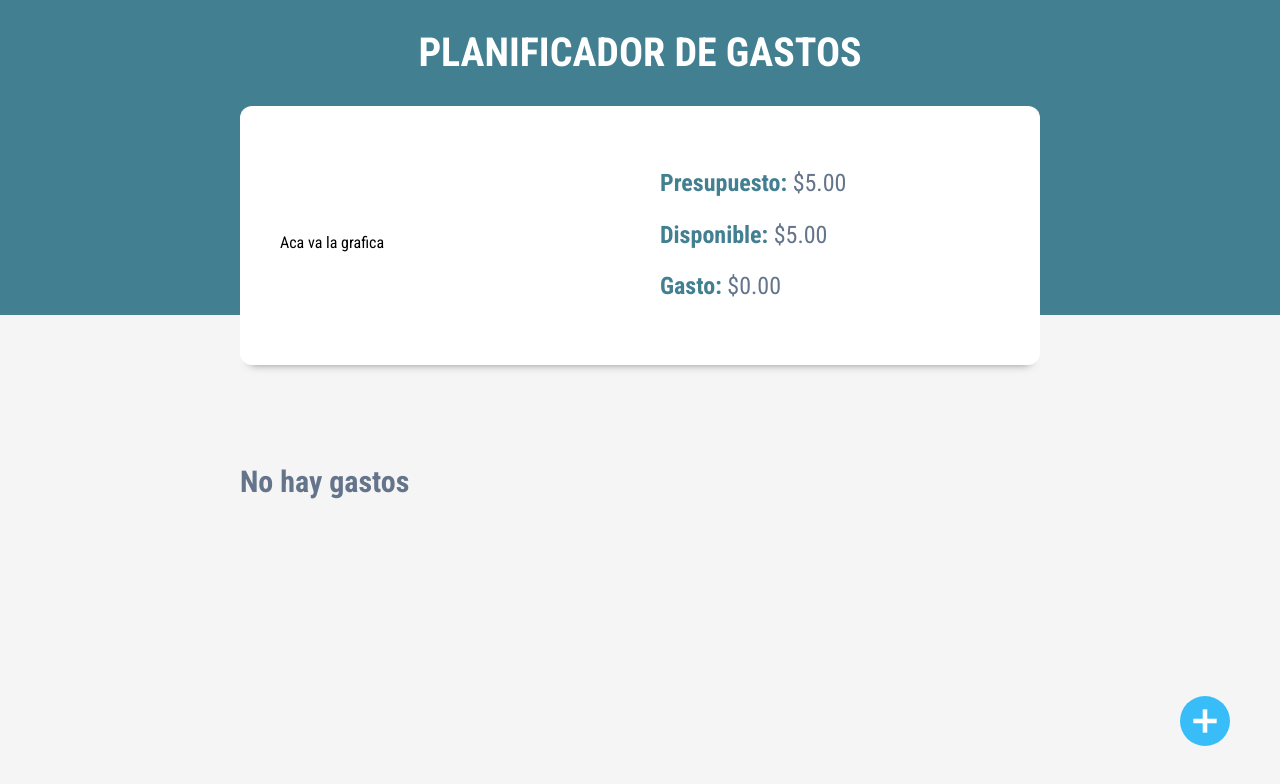
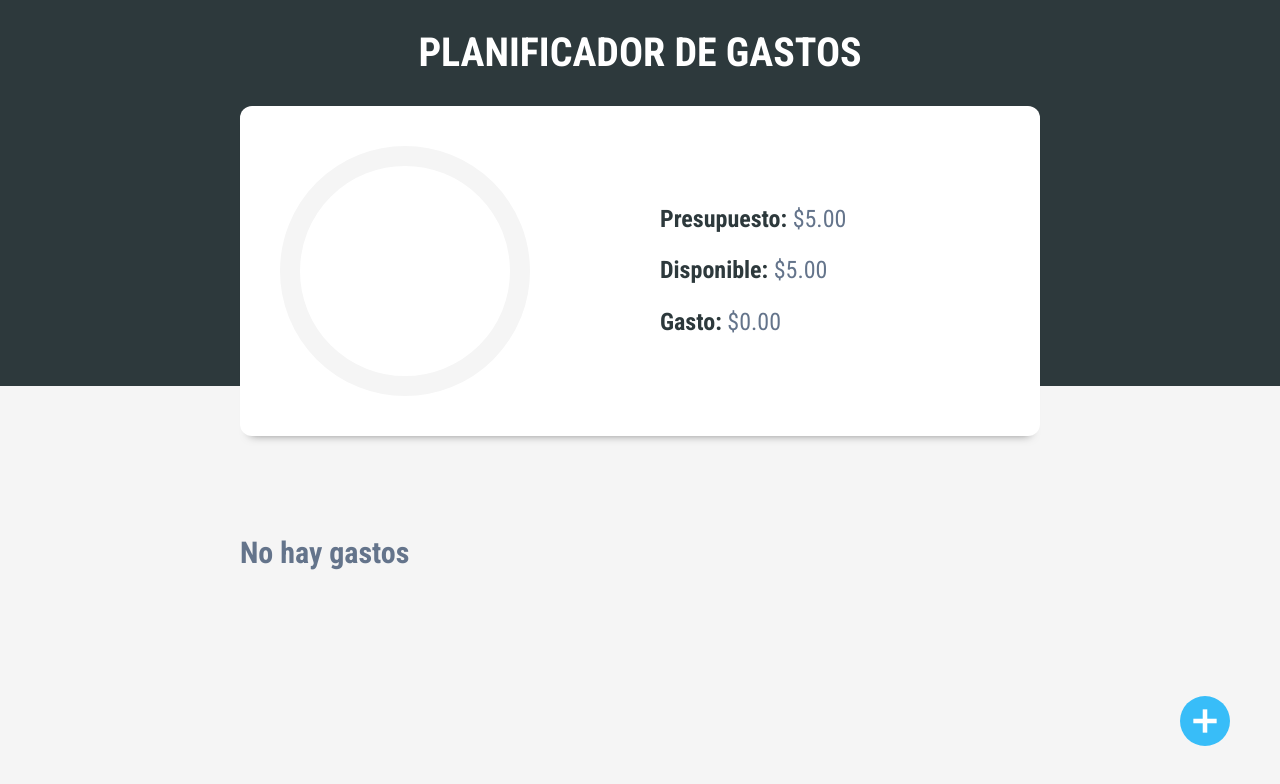
Before and after one commit to JulianBarbossa9/gastos_planificador, a React (Vite) app: page / in a window 1280 px wide. Both pictures are taken after typing "5" into the empty fields and a click on the input "añadir". Shown: the top 784 px of the page. Built offline with nearby package versions, Linux system fonts and the light colour scheme.

Commit message:
first commit

```diff
--- a/package.json
+++ b/package.json
@@ -10,6 +10,7 @@
   "dependencies": {
     "prop-types": "^15.8.1",
     "react": "^18.0.0",
+    "react-circular-progressbar": "^2.1.0",
     "react-dom": "^18.0.0",
     "react-swipeable-list": "^1.5.1"
   },
--- a/src/App.jsx
+++ b/src/App.jsx
@@ -1,9 +1,10 @@
-import { useState } from "react";
+import { useState, useEffect } from "react";
 import Header from "./Components/Header";
 import { generarId } from "./helpers";
 import NewFormPresupuesto from "./Components/NewFormPresupuesto";
 import ListadoGastos from "./Components/ListadoGastos";
 import IconoNuevoGasto from "./img/nuevo-gasto.svg";
+import { object } from "prop-types";
 
 function App() {
 
@@ -15,10 +16,23 @@ function App() {
   const [newVenta, setNewVentana] = useState(false);
   const [animarVentana, setAnimarVentana] = useState(false);
 
-  const [gastoEditar, setGastoEditar ] = useState({})
+  const [gastoEditar, setGastoEditar ] = useState({}); //Objeto
+
+  useEffect(() => {
+    if(Object.keys(gastoEditar).length > 0){
+      // handleNuevoGasto()
+      setNewVentana(true)
+
+      setTimeout(() => {
+        setAnimarVentana(true);
+      }, 500);
+
+    }
+  },[gastoEditar])
 
   const handleNuevoGasto = () => {
-    setNewVentana(true);
+    setNewVentana(true)
+    setGastoEditar({})
 
     setTimeout(() => {
       setAnimarVentana(true);
@@ -26,9 +40,18 @@ function App() {
   };
 
   const guardarGastos = (gasto) => {
-    gasto.id = generarId();
-    gasto.fecha = Date.now()
-    setGastos([...gastos, gasto]);
+
+    if (gasto.id){
+      // Actualizar
+      const gastosActualizado = gastos.map(gastoState => gastoState.id === gasto.id ? gasto : gastoState)
+      setGastos(gastosActualizado)
+      setGastoEditar({})
+    } else {
+      // Nuevo gasto
+      gasto.id = generarId()
+      gasto.fecha = Date.now()
+      setGastos([...gastos, gasto])
+    }
 
     setAnimarVentana(false);
 
@@ -36,6 +59,15 @@ function App() {
       setNewVentana(false);
     }, 300);
   };
+
+  const eliminarGasto = id => {
+    // console.log('Eliminar gasto', id)
+    const gastosActualizados = gastos.filter(gasto => gasto.id !== id)
+    // console.log(gastosActualizados)
+    setGastos(gastosActualizados)
+  }
+
+  // --- //
 
   return (
     <div className={newVenta ? 'fijar' : ''}>
@@ -53,6 +85,7 @@ function App() {
             <ListadoGastos
               gastos={gastos}
               setGastoEditar={setGastoEditar}
+              eliminarGasto={eliminarGasto}
             />
           </main>
           <div className="nuevo-gasto">
@@ -71,6 +104,8 @@ function App() {
           animarVentana={animarVentana}
           setAnimarVentana={setAnimarVentana}
           guardarGastos={guardarGastos}
+          gastoEditar={gastoEditar}
+          setGastoEditar={setGastoEditar}
         />
       )}
     </div>
--- a/src/Components/ControlPresupuesto.jsx
+++ b/src/Components/ControlPresupuesto.jsx
@@ -1,5 +1,6 @@
-import { useState } from "react";
-import { useEffect } from "react";
+import { useState, useEffect } from "react";
+import { CircularProgressbar, buildStyles } from 'react-circular-progressbar'
+import "react-circular-progressbar/dist/styles.css"
 
 
 
@@ -7,13 +8,21 @@ const ControlPresupuesto = ({gastos, valor}) => {
 
     const [disponible, setDisponible] = useState(0)
     const [gastado, setGastado] = useState(0)
+    const [porcentaje, setPorcentaje ] = useState(0)
 
     useEffect(() => {
         const totalGastado = gastos.reduce( (total, gasto) => gasto.cantidad + total, 0)
-        console.log( typeof totalGastado)
+        // console.log( typeof totalGastado)
         const totalDisponible = valor - totalGastado
+        // Calcular porcentaje
+        const valorPorcentaje = (((valor - totalDisponible)/ valor) *100).toFixed(2)
+
         setGastado(totalGastado)
         setDisponible(totalDisponible)
+
+        setTimeout(() => {
+            setPorcentaje(valorPorcentaje)
+        },1000)
     },[gastos])
 
     const converMoneda = (cantidad) =>{
@@ -27,7 +36,13 @@ const ControlPresupuesto = ({gastos, valor}) => {
         <>
             <div className="contenedor-presupuesto contenedor sombra dos-columnas">
                 <div>
-                    <p>Aca va la grafica</p>
+                    <CircularProgressbar
+                        styles={buildStyles({
+                            pathColor:'#2d393c',
+                            trailColor:'#F5F5F5'
+                        })}
+                        value={porcentaje}
+                    />
                 </div>
 
                 <div className="contenido-presupuesto">
--- a/src/Components/FormPresupuesto.jsx
+++ b/src/Components/FormPresupuesto.jsx
@@ -4,11 +4,11 @@ import { useState } from "react";
 import Mensaje from "./Mensajes";
 
 const FormPresupuesto = ({ valor, setValor, setIsValid }) => {
+
   const [mensaje, setMensaje] = useState("");
 
-  /**
-   * Validación de Formulario
-   */
+  // Validación de Formulario
+
   const handleSubmit = (e) => {
     e.preventDefault();
 
@@ -18,8 +18,8 @@ const FormPresupuesto = ({ valor, setValor, setIsValid }) => {
       return;
     }
     // setMensaje('Es un presupesto valido');
+    // console.log("Es un presupesto valido");
     setMensaje("");
-    console.log("Es un presupesto valido");
     setIsValid(true);
   };
 
@@ -34,7 +34,7 @@ const FormPresupuesto = ({ valor, setValor, setIsValid }) => {
       <div className="contenedor-presupuesto contenedor sombra">
         <form onSubmit={handleSubmit} className="formulario">
           <div className="campo">
-            <label>Definir Campo</label>
+            <label>Definir Presupuesto</label>
             <input
               className="nuevo-presupuesto"
               type="number"
--- a/src/Components/Gasto.jsx
+++ b/src/Components/Gasto.jsx
@@ -28,12 +28,14 @@ const diccionarioIconos = {
   subcripciones: imgSuscrip,
 };
 
-const Gasto = ({ gasto, setGastoEditar }) => {
+const Gasto = ({ gasto, setGastoEditar, eliminarGasto }) => {
   const { categoria, nombre, cantidad, id, fecha } = gasto;
 
   const leadingActions = () => (
     <LeadingActions>
-        <SwipeAction onClick={() => setGastoEditar(gasto)}>
+        <SwipeAction
+          onClick={() => setGastoEditar(gasto)}
+          >
             Editar
         </SwipeAction>
     </LeadingActions>
@@ -41,7 +43,10 @@ const Gasto = ({ gasto, setGastoEditar }) => {
 
   const trailingActions = () =>(
     <TrailingActions>
-        <SwipeAction onClick={()=> console.log('Eliminar')}>
+        <SwipeAction
+          onClick={()=> eliminarGasto(id)}
+          destructive={true}
+        >
             Eliminar
         </SwipeAction>
     </TrailingActions>
--- a/src/Components/ListadoGastos.jsx
+++ b/src/Components/ListadoGastos.jsx
@@ -1,7 +1,7 @@
 import Gasto from "./Gasto";
 
 
-const ListadoGastos = ({gastos, setGastoEditar}) => {
+const ListadoGastos = ({gastos, setGastoEditar, eliminarGasto}) => {
     return (
         <>
             <div className="listado-gastos contenedor">
@@ -12,6 +12,7 @@ const ListadoGastos = ({gastos, setGastoEditar}) => {
                         key={gasto.id}
                         gasto={gasto}
                         setGastoEditar={setGastoEditar}
+                        eliminarGasto={eliminarGasto}
                     />
                 ))}
             </div>
--- a/src/Components/NewFormPresupuesto.jsx
+++ b/src/Components/NewFormPresupuesto.jsx
@@ -1,18 +1,31 @@
-import { useState } from 'react'
+import { useState, useEffect } from 'react'
 import Mensaje from './Mensajes'
 import BtnCerrar from '../img/cerrar.svg'
 
-const NewFormPresupuesto = ({setNewVentana, animarVentana, setAnimarVentana, guardarGastos}) => {
+const NewFormPresupuesto = ({setNewVentana, animarVentana, setAnimarVentana, guardarGastos, gastoEditar, setGastoEditar}) => {
 
 
     const [nombre, setNombre] = useState('')
     const [cantidad, setCantidad] = useState('')
     const [categoria, setCategoria] = useState('')
     const [mjsError, setMjsError] = useState('')
+    const [id, setId] = useState('')
+    const [fecha, setFecha] = useState('')
+
+    useEffect(()=> {
+        if (Object.keys(gastoEditar).length > 0){
+            setNombre(gastoEditar.nombre)
+            setCantidad(gastoEditar.cantidad)
+            setCategoria(gastoEditar.categoria)
+            setId(gastoEditar.id)
+            setFecha(gastoEditar.fecha)
+        }
+    },[])
 
     const handleCerrar = () =>{
         // console.log('cerrando...');
         setAnimarVentana(false)
+        setGastoEditar({})
 
         setTimeout(() => {
             setNewVentana(false)
@@ -29,10 +42,10 @@ const NewFormPresupuesto = ({setNewVentana, animarVentana, setAnimarVentana, gua
 
             setTimeout(() => {
                 setMjsError('')
-            },300)
+            },3000)
             return
         }
-        guardarGastos({nombre, cantidad, categoria})
+        guardarGastos({nombre, cantidad, categoria, id, fecha})
 
     }
 
@@ -46,6 +59,7 @@ const NewFormPresupuesto = ({setNewVentana, animarVentana, setAnimarVentana, gua
                         src={BtnCerrar}
                         alt='Boton cerrar'
                         onClick={handleCerrar}
+                        className='close'
                     />
                 </div>
 
@@ -53,7 +67,7 @@ const NewFormPresupuesto = ({setNewVentana, animarVentana, setAnimarVentana, gua
                     onSubmit={handleSubmit}
                     className={`formulario ${animarVentana ? "animar": 'cerrar'}`}>
                     {mjsError && <Mensaje tipo='error'>{mjsError}</Mensaje> }
-                    <legend>Nuevo Gasto</legend>
+                    <legend>{gastoEditar.nombre ? 'Editar Gasto': 'Nuevo Gasto'}</legend>
 
                     <div className='campo'>
                         <label htmlFor='nombre'>Nombre Gasto</label>
@@ -103,7 +117,7 @@ const NewFormPresupuesto = ({setNewVentana, animarVentana, setAnimarVentana, gua
 
                     <input
                         type='submit'
-                        value='Añadir Gasto'
+                        value={gastoEditar.nombre ? 'Editar Gasto': 'Añadir Gasto'}
                     />
                 </form>
 
--- a/src/index.css
+++ b/src/index.css
@@ -1,5 +1,5 @@
 :root {
-    --azul: #427f91;
+    --azul: #2d393c;
     --blanco: #ffffff;
     --gris-claro: #f5f5f5;
     --gris: #94a3b8;
@@ -100,7 +100,7 @@ header h1 {
     font-size: 1.6rem;
 }
 .formulario input[type="submit"] {
-    background-color: #2d795e;
+    background-color: #191a1a;
     border: none;
     padding: 1rem;
     text-align: center;
@@ -119,7 +119,7 @@ header h1 {
     }
 }
 .formulario input[type="submit"]:hover {
-    background-color: #0a5b34;
+    background-color: #008a45;
     cursor: pointer;
 }
 
@@ -405,3 +405,7 @@ body .modal {
     font-size: 2.4rem;
     text-align: right;
 }
+
+.close{
+    cursor: pointer;
+}
```
Also changed, not shown: 1 other file (tests, documents, lock files or other folders).
